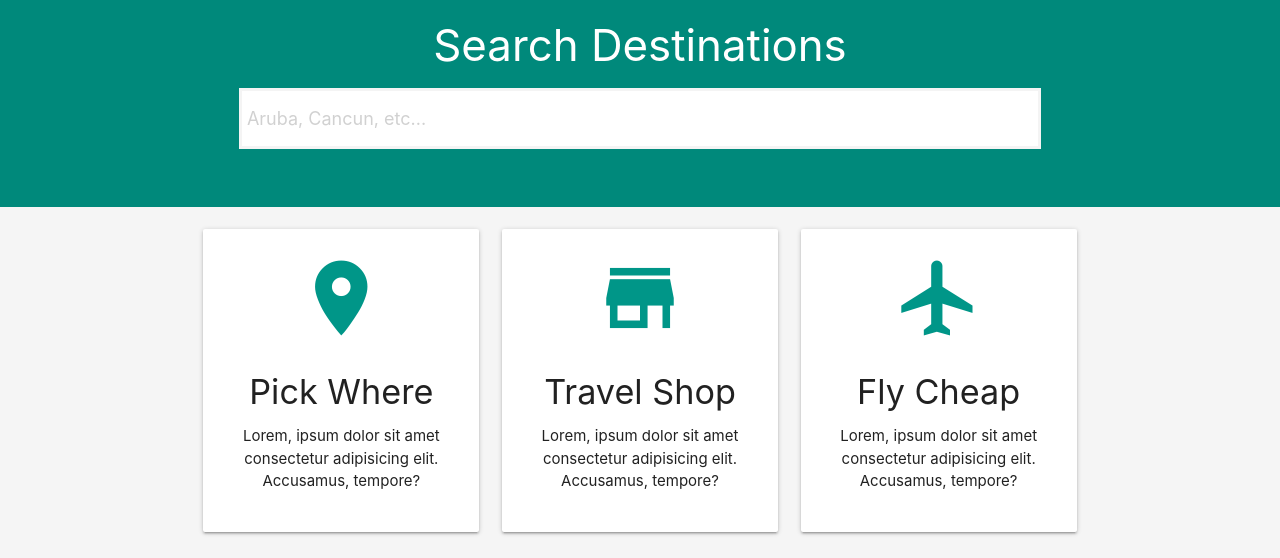
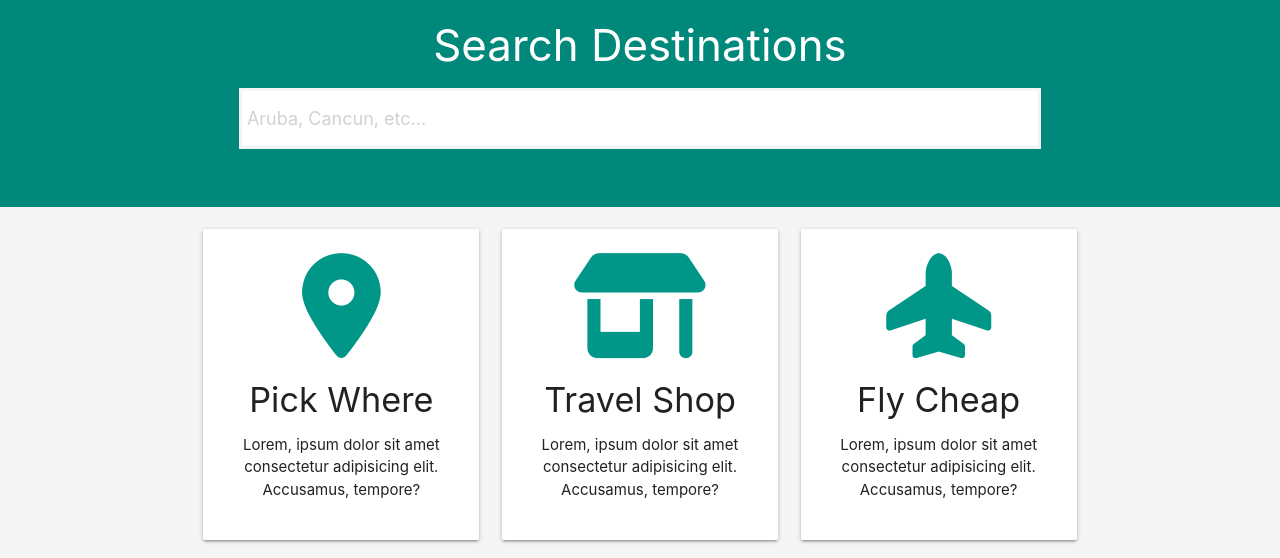
Before and after one commit to TopBoy7/Travelville, a plain HTML site: page index.html in a window 1280 px wide. Shown: the part 586-1144 px from the top of the page. Drawn offline with nearby package versions, Linux system fonts and the light colour scheme.

Commit message:
Update index.html

```diff
--- a/index.html
+++ b/index.html
@@ -118,21 +118,21 @@
       <div class="row">
         <div class="col s12 m4">
           <div class="card-panel">
-            <i class="material-icons large teal-text">room</i>
+           <i class="fa-solid fa-location-dot fa-7x teal-text"></i>
             <h4>Pick Where</h4>
             <p>Lorem, ipsum dolor sit amet consectetur adipisicing elit. Accusamus, tempore?</p>
           </div>
         </div>
         <div class="col s12 m4">
           <div class="card-panel">
-            <i class="material-icons large teal-text">store</i>
+            <i class="fa-solid fa-shop fa-7x teal-text"></i>
             <h4>Travel Shop</h4>
             <p>Lorem, ipsum dolor sit amet consectetur adipisicing elit. Accusamus, tempore?</p>
           </div>
         </div>
         <div class="col s12 m4">
           <div class="card-panel">
-            <i class="material-icons large teal-text">airplanemode_active</i>
+           <i class="fa-solid fa-plane-up fa-7x teal-text"></i>
             <h4>Fly Cheap</h4>
             <p>Lorem, ipsum dolor sit amet consectetur adipisicing elit. Accusamus, tempore?</p>
           </div>
```
